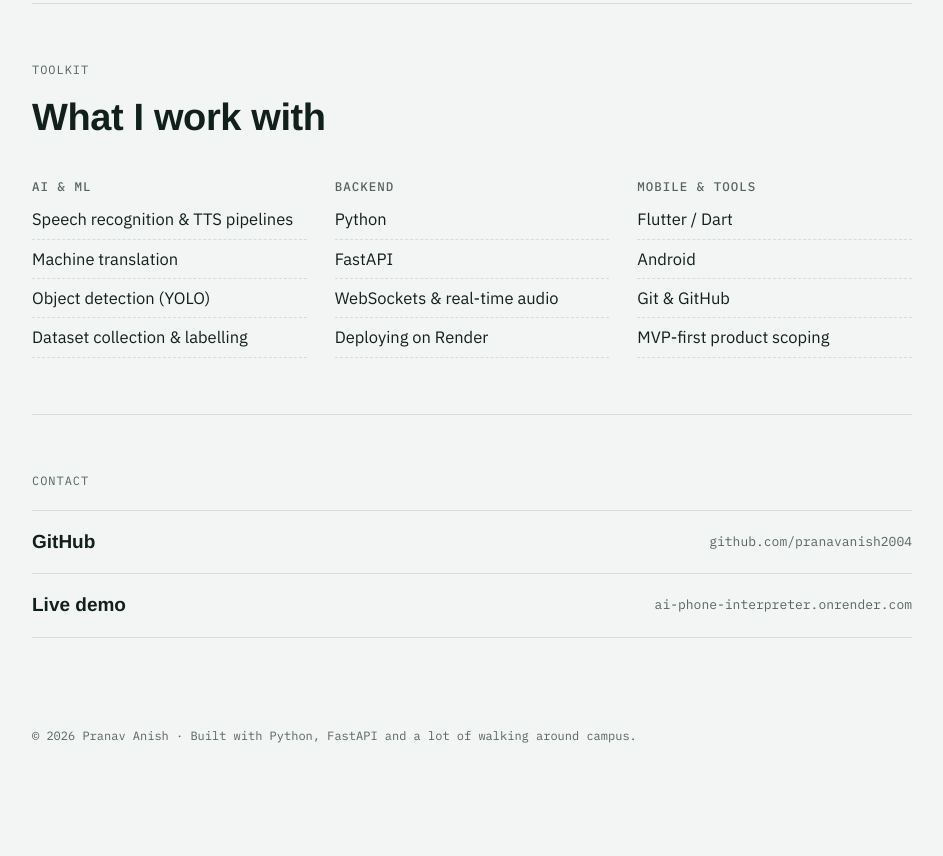
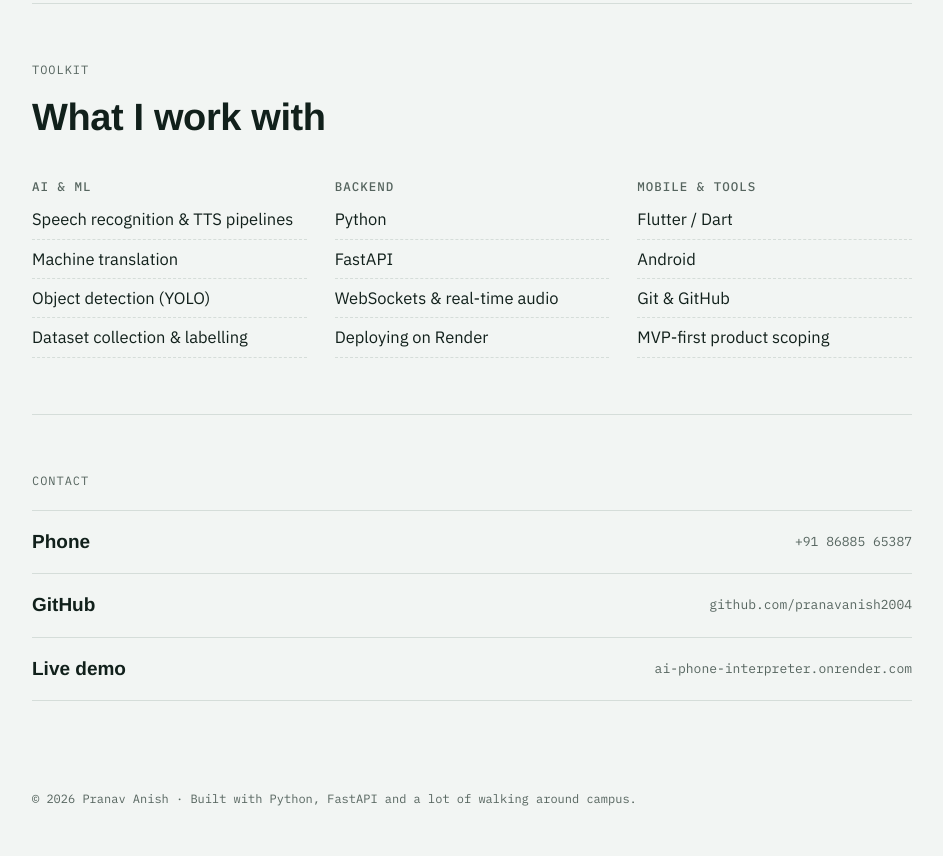
Before and after one commit to pranavanish2004/pranavanish2004.github.io, a plain HTML site: page index.html in a window 1280 px wide. Shown: the part 2629-3485 px from the top of the page, without its empty margins (168-1111 px from the left). Before the commit the page ends 3422 px from the top, so only its background shows below. Drawn offline with Linux system fonts and the light colour scheme; a web font is replaced by a local one.

Commit message:
Update index.html

```diff
--- a/index.html
+++ b/index.html
@@ -272,7 +272,7 @@ footer{padding-block:32px 48px;font-family:var(--mono);font-size:12px;color:var(
 
   <section id="contact" class="contact">
     <span class="label">Contact</span>
-    <div class="links">
+    <div class="links"><a href="tel:+918688565387">Phone <span>+91 86885 65387</span></a>
       <a href="https://github.com/pranavanish2004" target="_blank" rel="noopener">GitHub <span>github.com/pranavanish2004</span></a>
       <a href="https://ai-phone-interpreter.onrender.com" target="_blank" rel="noopener">Live demo <span>ai-phone-interpreter.onrender.com</span></a>
     </div>
```
